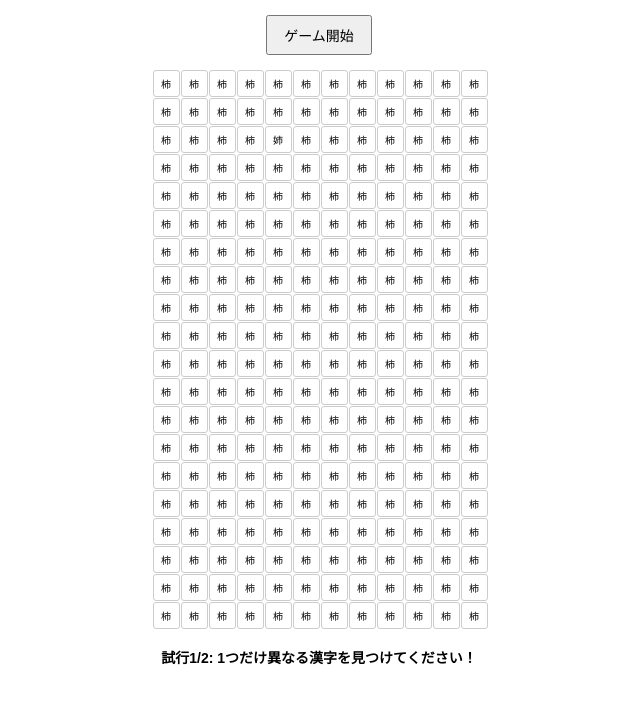
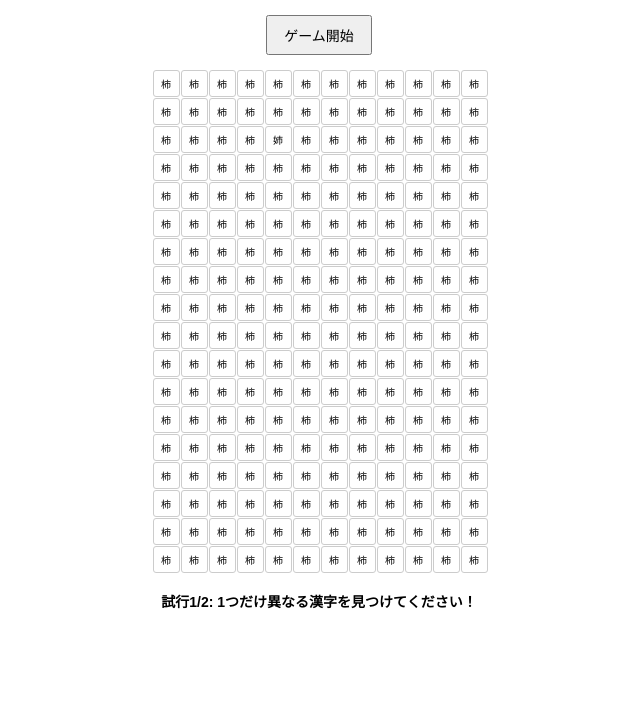
Before and after one commit to Arisanamo/KA-game, a plain HTML site: page index.html in a window 1280 px wide. Both pictures are taken after a click on the button "ゲーム開始". Shown: the whole page, without its empty margins (321-961 px from the left). Drawn offline with Linux system fonts and the light colour scheme.

Commit message:
Update index.html

```diff
--- a/index.html
+++ b/index.html
@@ -17,7 +17,7 @@
     .container {
       display: grid;
       grid-template-columns: repeat(12, 25px); /* 横12マス */
-      grid-template-rows: repeat(20, 25px); /* 縦20マス */
+      grid-template-rows: repeat(18, 25px); /* 縦18マス */
       gap: 3px;
       margin: 10px 0;
     }
@@ -70,7 +70,7 @@
         ? `試行1/2: 1つだけ異なる漢字を見つけてください！`
         : `試行2/2: 「姉」をクリックしてください！`; // 1回目と2回目でメッセージ分岐
 
-      const totalCells = 12 * 20; // 240マス
+      const totalCells = 12 * 18; // 240マス
       for (let i = 0; i < totalCells; i++) {
         const cell = document.createElement('div');
         cell.className = 'cell';
@@ -98,7 +98,7 @@
           const resultText = `${firstTime.toFixed(2)},${secondTime.toFixed(2)},${timeDiff.toFixed(2)}`;
           navigator.clipboard.writeText(resultText);
           document.getElementById('result').innerHTML =
-            `2回目の正解！<br>1回目のタイム: ${firstTime.toFixed(2)}秒<br>2回目のタイム: ${secondTime.toFixed(2)}秒<br>タイム差: ${timeDiff.toFixed(2)}秒${timeDiff > 0 ? '（速くなりました！）' : timeDiff < 0 ? '（遅くなりました）' : '（同じです）'}<br><a href="https://forms.gle/YOUR_FORM_ID" target="_blank">Google Formsに入力してください</a><br>結果をクリップボードにコピーしました！`;
+            `2回目の正解！<br>1回目のタイム: ${firstTime.toFixed(2)}秒<br>2回目のタイム: ${secondTime.toFixed(2)}秒<br>タイム差: ${timeDiff.toFixed(2)}秒${timeDiff > 0 ? '（速くなりました！）' : timeDiff < 0 ? '（遅くなりました）' : '（同じです）'}<br><a href="https://forms.gle/RbA4wE2JAKV51yH79" target="_blank">Google Formsに入力してください</a><br>結果をクリップボードにコピーしました！`;
           document.getElementById('grid').innerHTML = '';
           gameCount = 0;
         }
```
